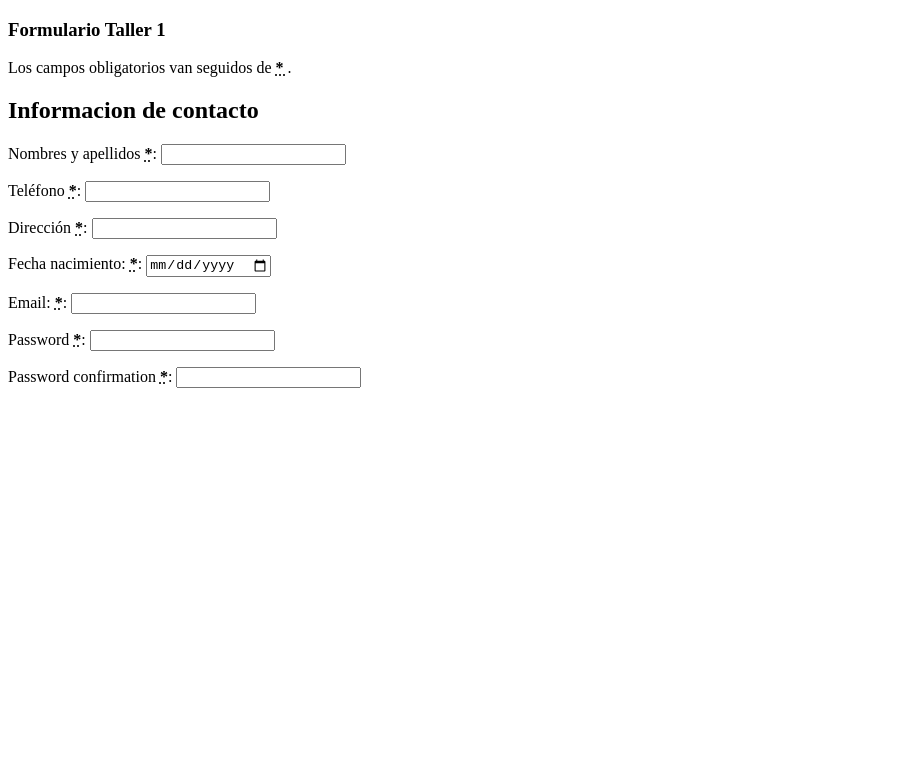
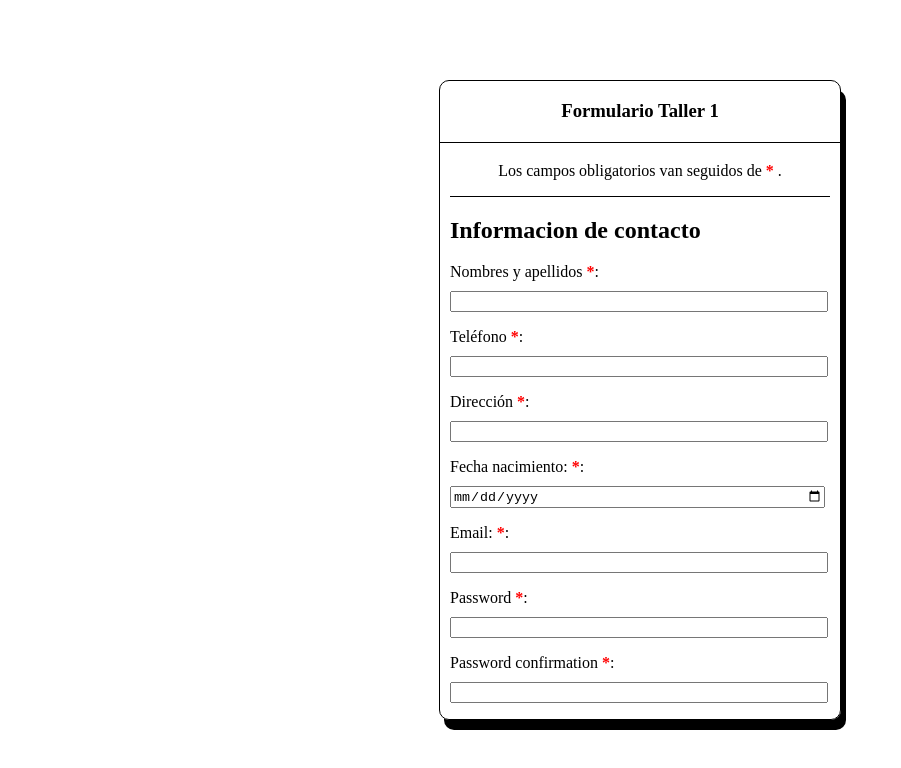
Before and after one commit to IngenieriaWebUCatolica/clase, a plain HTML site: page index.html in a window 1280 px wide. Shown: the whole page, without its empty margins (0-901 px from the left). Drawn offline with Linux system fonts and the light colour scheme.

Commit message:
Added css

```diff
--- /dev/null
+++ b/index.css
@@ -0,0 +1,68 @@
+body{
+    padding: 0;
+    margin: 0;
+}
+
+.container{
+    padding: 0;
+    margin: 0;
+    width: 100vw;
+    height: 100vh;
+
+}
+
+.container--flex{
+    display: flex;
+}
+
+.container--horizontal-center{
+    justify-content: center;
+}
+
+.container--vertical-center{
+    align-items: center;
+}
+
+.form{
+    border: 1px solid ;
+    width: 400px;
+    border-radius: 10px;
+    box-shadow: 5px 10px 0 0 black;
+}
+
+.form__title{
+    text-align: center;
+    padding: 0 0 20px 0;
+}
+
+.form__title--divide{
+    border-bottom: 1px solid black;
+}
+
+.form__description{
+    text-align: center;
+}
+
+.form__description--required{
+    text-decoration: none;
+    color: red;
+}
+
+.form__body{
+    border-top: 1px solid black;
+    margin: 10px;
+}
+
+.form__item{
+
+}
+
+.form__item label{
+    display: block;
+    padding-bottom: 10px;
+}
+
+.form__item input{
+    display: block;
+    width: 370px;
+}
--- a/index.html
+++ b/index.html
@@ -3,61 +3,62 @@
 <head>
     <meta charset="UTF-8">
     <title>JAIME ZAMORA - 1016074005</title>
+    <link href="index.css" rel="stylesheet">
 </head>
 <body>
-    <section>
+    <section class="container container--flex container--horizontal-center container--vertical-center">
         <article>
-            <form action="">
-                <h1>Formulario Taller 1</h1>
-                <p>Los campos obligatorios van seguidos de <strong><abbr title="required"> * </abbr></strong>.</p>
-                <section>
+            <form action="" class="form">
+                <h1 class="form__title form__title--divide">Formulario Taller 1</h1>
+                <p  class="form__description">Los campos obligatorios van seguidos de <strong><abbr title="required" class="form__description--required"> * </abbr></strong>.</p>
+                <section class="form__body">
                     <h2>Informacion de contacto</h2>
-                    <p>
+                    <p class="form__item">
                         <label for="mail">
                             <span>Nombres y apellidos</span>
-                            <strong><abbr title="required">*</abbr></strong>:
+                            <strong><abbr title="required" class="form__description--required">*</abbr></strong>:
                         </label>
                         <input type="text" id="mail" name="username" >
                     </p>
-                    <p>
+                    <p class="form__item">
                         <label for="phonenumber">
                             <span>Teléfono</span>
-                            <strong><abbr title="required">*</abbr></strong>:
+                            <strong><abbr title="required" class="form__description--required">*</abbr></strong>:
                         </label>
                         <input type="tel" id="phonenumber" name="phonenumber" >
                     </p>
-                    <p>
+                    <p class="form__item">
                         <label for="address">
                             <span>Dirección</span>
-                            <strong><abbr title="required">*</abbr></strong>:
+                            <strong><abbr title="required" class="form__description--required">*</abbr></strong>:
                         </label>
                         <input type="text" id="address" name="address" >
                     </p>
-                    <p>
+                    <p class="form__item">
                         <label for="birthday">
                             <span>Fecha nacimiento:</span>
-                            <strong><abbr title="required">*</abbr></strong>:
+                            <strong><abbr title="required" class="form__description--required">*</abbr></strong>:
                         </label>
                         <input type="date" id="birthday" name="birthday" >
                     </p>
-                    <p>
+                    <p class="form__item">
                         <label for="email">
                             <span>Email:</span>
-                            <strong><abbr title="required">*</abbr></strong>:
+                            <strong><abbr title="required" class="form__description--required">*</abbr></strong>:
                         </label>
                         <input type="email" id="email" name="email" >
                     </p>
-                    <p>
+                    <p class="form__item">
                         <label for="password">
                             <span>Password</span>
-                            <strong><abbr title="required">*</abbr></strong>:
+                            <strong><abbr title="required" class="form__description--required">*</abbr></strong>:
                         </label>
                         <input type="password" id="password" name="password" >
                     </p>
-                    <p>
+                    <p class="form__item">
                         <label for="passwordconfirmation">
                             <span>Password confirmation</span>
-                            <strong><abbr title="required">*</abbr></strong>:
+                            <strong><abbr title="required" class="form__description--required">*</abbr></strong>:
                         </label>
                         <input type="password" id="passwordconfirmation" name="passwordconfirmation" >
                     </p>
```
